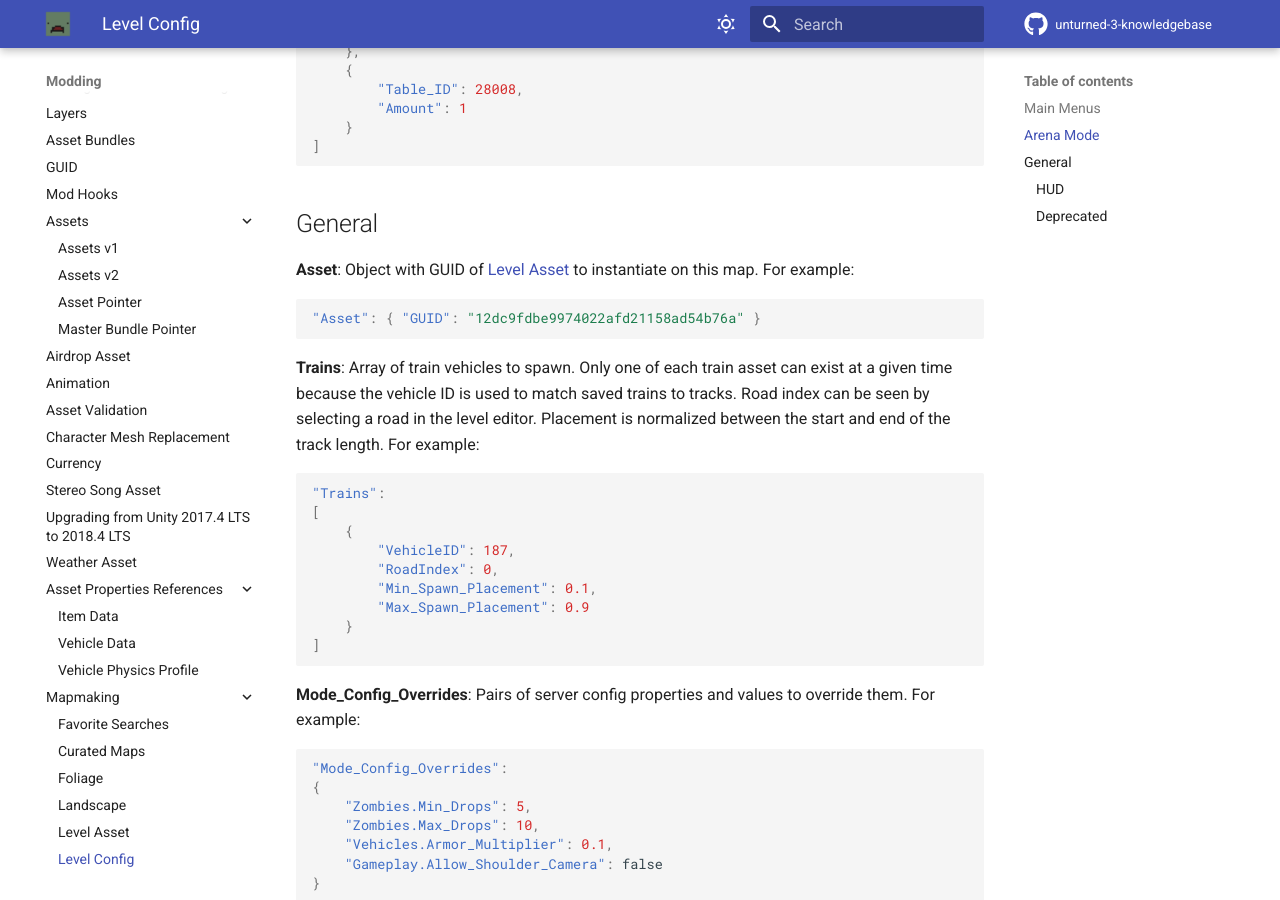
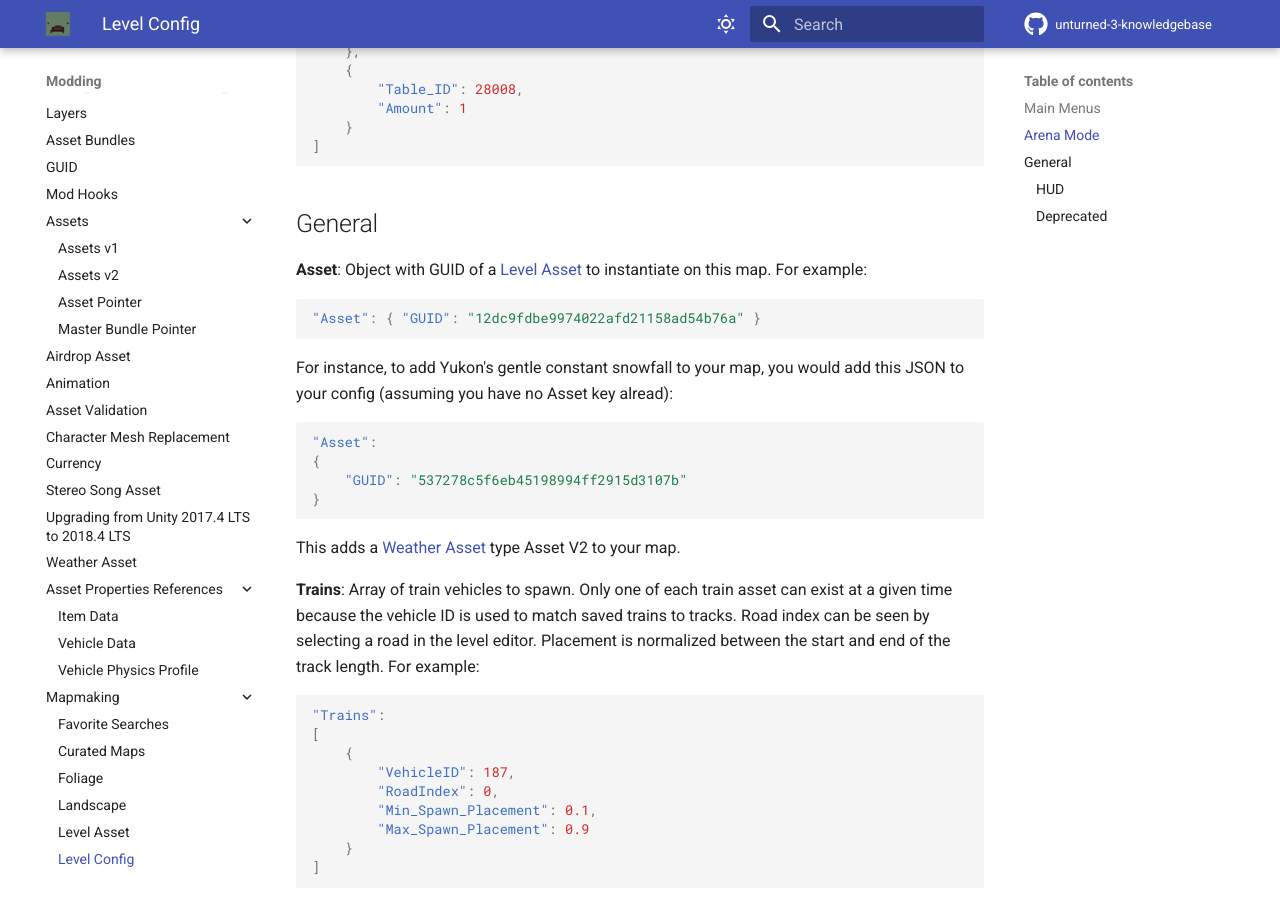
Before and after one commit to unturned-info/unturned-3-knowledgebase, an MkDocs documentation site: the page built from docs/Modding/mapmaking/LevelConfig.md, in a window 1280 px wide and 900 px high, scrolled down 1227 px. Built offline with MkDocs 1.6.1 and Material for MkDocs 9.7.7, drawn with Linux system fonts in a browser that asks for light colours; comment, search, counter and statistics services are not loaded.

Commit message:
Adds an example for weather assets
Adds an example for Yukon's Gentle Snowfall weather asset to the general page
Update LevelConfig.md

````diff
--- a/docs/Modding/mapmaking/LevelConfig.md
+++ b/docs/Modding/mapmaking/LevelConfig.md
@@ -42,11 +42,19 @@ __Arena\_Loadouts__: Array of items to grant when spawning into arena. Each entr
 
 ## General
 
-__Asset__: Object with GUID of [Level Asset](LevelAsset.md) to instantiate on this map. For example:
+__Asset__: Object with GUID of a [Level Asset](LevelAsset.md) to instantiate on this map. For example:
 
 ```json
 "Asset": { "GUID": "12dc9fdbe9974022afd21158ad54b76a" }
 ```
+For instance, to add Yukon's gentle constant snowfall to your map, you would add this JSON to your config (assuming you have no Asset key alread):
+```json
+"Asset":
+{
+    "GUID": "537278c5f6eb45198994ff2915d3107b"
+}
+```
+This adds a [Weather Asset](WeatherAsset.md) type Asset V2 to your map.
 
 __Trains__: Array of train vehicles to spawn. Only one of each train asset can exist at a given time because the vehicle ID is used to match saved trains to tracks. Road index can be seen by selecting a road in the level editor. Placement is normalized between the start and end of the track length. For example:
 
````
